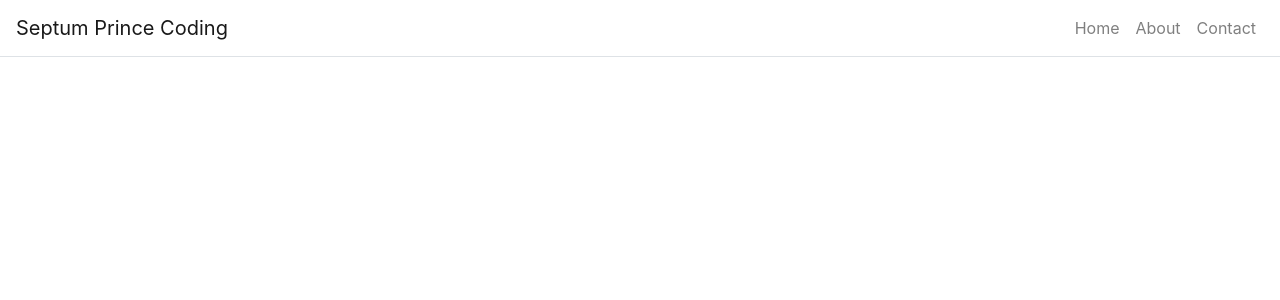
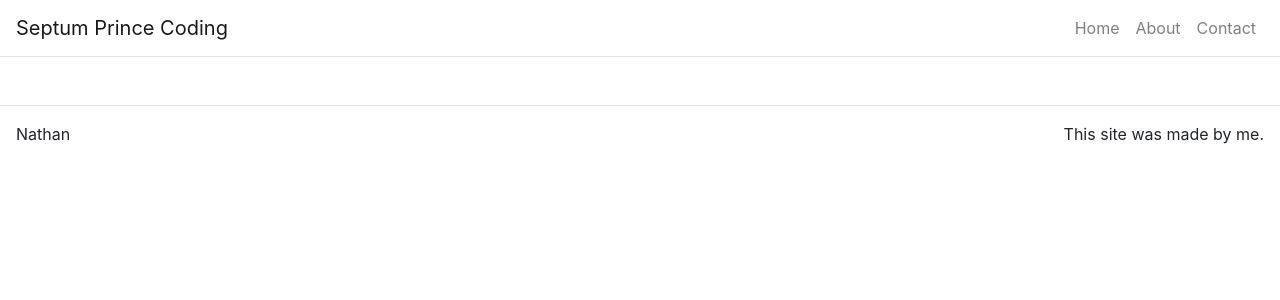
Before and after one commit to SeptumPrince/ReactPortfolio2.0, a React (Create React App) app: page / in a window 1280 px wide. Shown: the top 300 px of the page. Built offline with nearby package versions, Linux system fonts and the light colour scheme.

Commit message:
Added Footer

```diff
--- a/src/App.js
+++ b/src/App.js
@@ -3,6 +3,8 @@
 import Container from "react-bootstrap/Container";
 import Navbar from "react-bootstrap/Navbar";
 import Nav from "react-bootstrap/Nav";
+
+import Footer from "./components/Footer";
 
 class App extends React.Component {
   constructor(props) {
@@ -50,6 +52,7 @@
               </Nav>
             </Navbar.Collapse>
           </Navbar>
+          <Footer />
         </Container>
       </Router>
     );
--- /dev/null
+++ b/src/components/Footer.js
@@ -0,0 +1,23 @@
+import React from "react";
+import Container from "react-bootstrap/Container";
+import Row from "react-bootstrap/Row";
+import Col from "react-bootstrap/Col";
+
+function Footer() {
+  return (
+    <footer className="mt-5">
+      <Container fluid={true}>
+        <Row className="border-top justify-content-between p-3">
+          <Col className="p-0" md={3} sm={12}>
+            Nathan
+          </Col>
+          <Col className="p-0 d-flex justify-content-end" md={3}>
+            This site was made by me.
+          </Col>
+        </Row>
+      </Container>
+    </footer>
+  );
+}
+
+export default Footer;
```
Also changed, not shown: package.json (+6 -1 lines), src/pages/About.js (added), src/pages/Contact.js (added), src/pages/Home.js (added).
